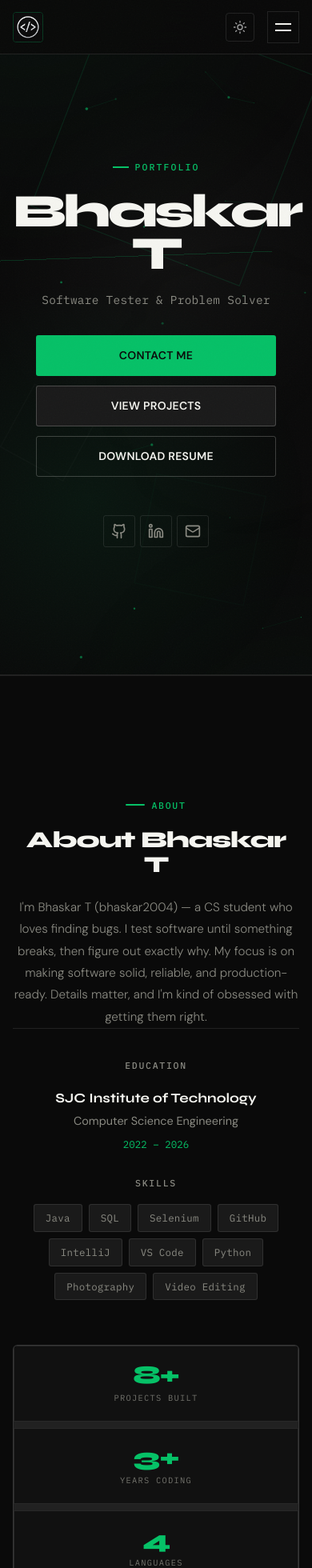
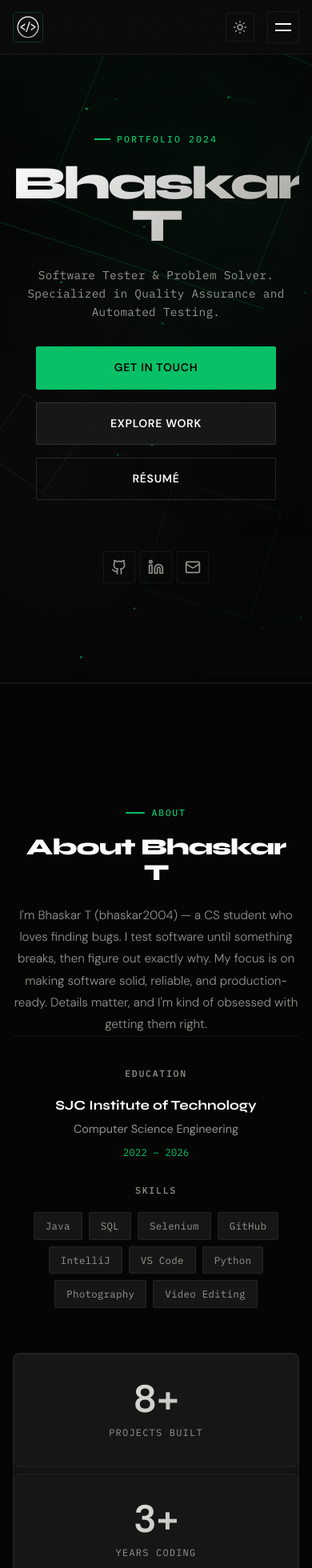
Before and after one commit to bhaskar2004/my.portfolio, a React (Vite) app: page / in a window 390 px wide. Shown: the top 1960 px of the page at 80% size. Built offline with nearby package versions, Linux system fonts and the light colour scheme.

Commit message:
improved css for ui

```diff
--- a/src/components/particles/GeometricShapes.css
+++ b/src/components/particles/GeometricShapes.css
@@ -173,79 +173,24 @@
     border-top-color: rgba(6, 193, 103, 0.06);
 }
 
-/* Float keyframes — slow, subtle */
 @keyframes shapeFloat {
-
-    0%,
-    100% {
-        transform: translateY(0px) rotate(18deg);
-        opacity: 0.6;
-    }
-
-    30% {
-        transform: translateY(-14px) rotate(21deg);
-        opacity: 0.9;
-    }
-
-    60% {
-        transform: translateY(10px) rotate(15deg);
-        opacity: 0.4;
-    }
-
-    80% {
-        transform: translateY(-8px) rotate(20deg);
-        opacity: 0.7;
-    }
-}
-
-/* Each shape animates at its own base rotation */
-.circle {
-    animation-name: shapeFloatB;
-}
-
-.square {
-    animation-name: shapeFloatC;
-}
-
-.hexagon {
-    animation: none;
-    /* Diagonal line stays static */
+    0%, 100% { transform: translate(0, 0) rotate(18deg); }
+    33% { transform: translate(20px, -20px) rotate(22deg); }
+    66% { transform: translate(-20px, 20px) rotate(14deg); }
 }
 
 @keyframes shapeFloatB {
-
-    0%,
-    100% {
-        transform: translateY(0px) rotate(30deg);
-        opacity: 0.4;
-    }
-
-    40% {
-        transform: translateY(-10px) rotate(34deg);
-        opacity: 0.7;
-    }
-
-    70% {
-        transform: translateY(8px) rotate(28deg);
-        opacity: 0.3;
-    }
+    0%, 100% { transform: translate(0, 0) rotate(30deg); }
+    33% { transform: translate(-20px, 20px) rotate(35deg); }
+    66% { transform: translate(20px, -20px) rotate(25deg); }
 }
 
 @keyframes shapeFloatC {
+    0%, 100% { transform: translate(0, 0) rotate(12deg); }
+    33% { transform: translate(15px, 15px) rotate(16deg); }
+    66% { transform: translate(-15px, -15px) rotate(8deg); }
+}
 
-    0%,
-    100% {
-        transform: translateY(0px) rotate(12deg);
-        opacity: 0.5;
-    }
-
-    35% {
-        transform: translateY(-12px) rotate(16deg);
-        opacity: 0.8;
-    }
-
-    65% {
-        transform: translateY(9px) rotate(10deg);
-        opacity: 0.3;
-    }
-}
+.triangle { animation: shapeFloat 20s infinite ease-in-out; }
+.circle { animation: shapeFloatB 24s infinite ease-in-out; }
+.square { animation: shapeFloatC 22s infinite ease-in-out; }
--- a/src/pages/Home.css
+++ b/src/pages/Home.css
@@ -5,36 +5,13 @@
 /* ── Hero ───────────────────────────────────────────────────── */
 .hero {
     min-height: 100vh;
-    padding-top: 68px;
-    /* nav height */
+    padding-top: 72px;
     display: flex;
     align-items: center;
     position: relative;
     overflow: hidden;
-}
-
-/* Subtle radial accent — bottom-right green halo */
-.hero::before {
-    content: '';
-    position: absolute;
-    bottom: -10%;
-    right: -5%;
-    width: 600px;
-    height: 600px;
-    background: radial-gradient(circle, rgba(6, 193, 103, 0.07) 0%, transparent 65%);
-    pointer-events: none;
-}
-
-/* Top-left faint gradient */
-.hero::after {
-    content: '';
-    position: absolute;
-    top: 10%;
-    left: -8%;
-    width: 500px;
-    height: 500px;
-    background: radial-gradient(circle, rgba(245, 245, 240, 0.03) 0%, transparent 70%);
-    pointer-events: none;
+    background: radial-gradient(circle at 70% 30%, rgba(6, 193, 103, 0.05) 0%, transparent 50%),
+                radial-gradient(circle at 20% 70%, rgba(255, 255, 255, 0.02) 0%, transparent 50%);
 }
 
 .hero .container {
@@ -44,84 +21,38 @@
     gap: 0;
     position: relative;
     z-index: 1;
-    padding-top: 80px;
-    padding-bottom: 80px;
-    animation: heroReveal 0.8s cubic-bezier(0.4, 0, 0.2, 1) both;
-}
-
-@keyframes heroReveal {
-    from {
-        opacity: 0;
-        transform: translateY(28px);
-    }
-
-    to {
-        opacity: 1;
-        transform: translateY(0);
-    }
-}
-
-/* Stagger children */
-.hero .container>* {
-    opacity: 0;
-    animation: fadeUp 0.6s ease forwards;
-}
-
-.hero .container>*:nth-child(1) {
-    animation-delay: 0.05s;
-}
-
-.hero .container>*:nth-child(2) {
-    animation-delay: 0.15s;
-}
-
-.hero .container>*:nth-child(3) {
-    animation-delay: 0.25s;
-}
-
-.hero .container>*:nth-child(4) {
-    animation-delay: 0.35s;
-}
-
-.hero .container>*:nth-child(5) {
-    animation-delay: 0.45s;
-}
-
-/* meta items (schema) don't count as visible children */
-
-@keyframes fadeUp {
-    from {
-        opacity: 0;
-        transform: translateY(16px);
-    }
-
-    to {
-        opacity: 1;
-        transform: translateY(0);
-    }
+    padding-top: 100px;
+    padding-bottom: 100px;
 }
 
 /* Hero name */
 .hero h1 {
-    font-size: clamp(4rem, 10vw, 8.5rem);
-    margin-bottom: 20px;
-    position: relative;
-}
-
-/* Green highlight on name */
-.hero h1 .highlight {
-    color: var(--color-primary);
+    font-size: clamp(4rem, 12vw, 9.5rem);
+    line-height: 0.85;
+    letter-spacing: -0.05em;
+    margin-bottom: 24px;
+    background: var(--gradient-text);
+    -webkit-background-clip: text;
+    background-clip: text;
+    -webkit-text-fill-color: transparent;
+    font-weight: 800;
 }
 
 /* Subtitle / descriptor */
 .hero .subtitle {
-    margin-bottom: 40px;
-    max-width: 520px;
+    font-size: clamp(1rem, 2vw, 1.4rem);
+    margin-bottom: 48px;
+    max-width: 600px;
+    color: var(--color-text-muted);
+    font-family: var(--font-mono);
+    line-height: 1.5;
 }
 
 /* CTA group */
 .hero .cta-buttons {
-    margin-bottom: 48px;
+    display: flex;
+    gap: 16px;
+    margin-bottom: 64px;
 }
 
 /* Light theme hero adjustments */
@@ -152,8 +83,56 @@
 
 /* ── About ──────────────────────────────────────────────────── */
 .about {
-    padding: 80px 0;
+    padding: 120px 0;
     border-top: 1px solid var(--color-border);
+}
+
+.about .container {
+    display: grid;
+    grid-template-columns: 1.2fr 0.8fr;
+    gap: 80px;
+    align-items: center;
+}
+
+.about-stats {
+    display: grid;
+    grid-template-columns: repeat(2, 1fr);
+    gap: 20px;
+}
+
+.stat-card {
+    background: var(--color-surface-2);
+    border: 1px solid var(--color-border);
+    padding: 32px;
+    border-radius: var(--radius-md);
+    transition: all var(--transition-base);
+    display: flex;
+    flex-direction: column;
+    gap: 8px;
+}
+
+.stat-card:hover {
+    border-color: var(--color-primary-dim);
+    transform: translateY(-5px);
+    background: var(--color-surface);
+}
+
+.stat-value {
+    font-size: 3rem;
+    font-weight: 800;
+    line-height: 1;
+    background: var(--gradient-text);
+    -webkit-background-clip: text;
+    background-clip: text;
+    -webkit-text-fill-color: transparent;
+}
+
+.stat-label {
+    font-family: var(--font-mono);
+    font-size: 0.75rem;
+    text-transform: uppercase;
+    letter-spacing: 0.1em;
+    color: var(--color-text-muted);
 }
 
 /* ── Projects ───────────────────────────────────────────────── */
--- a/src/pages/Home.jsx
+++ b/src/pages/Home.jsx
@@ -1,9 +1,26 @@
-import { ArrowUpRight, Car, Navigation as NavigationIcon, CloudRain, MapPin, HeartPulse, Newspaper, Code2, Calculator, Github, Linkedin, Mail } from 'lucide-react'
+import { useState, useRef, useEffect } from 'react'
+import { ArrowUpRight, Car, Navigation as NavigationIcon, CloudRain, MapPin, HeartPulse, Newspaper, Code2, Calculator, Github, Linkedin, Mail, ExternalLink } from 'lucide-react'
 import SEO from '../components/SEO'
 import './Home.css'
 import { useScrollReveal } from '../hooks/useScrollReveal'
 
 const Home = () => {
+    const [mousePos, setMousePos] = useState({ x: 0, y: 0 });
+    const heroRef = useRef(null);
+
+    const handleMouseMove = (e) => {
+        const { clientX, clientY } = e;
+        setMousePos({ x: clientX, y: clientY });
+    };
+
+    const handleCardMouseMove = (e) => {
+        const card = e.currentTarget;
+        const rect = card.getBoundingClientRect();
+        const x = ((e.clientX - rect.left) / rect.width) * 100;
+        const y = ((e.clientY - rect.top) / rect.height) * 100;
+        card.style.setProperty('--mouse-x', `${x}%`);
+        card.style.setProperty('--mouse-y', `${y}%`);
+    };
     const homeFaq = [
         {
             question: 'Who is Bhaskar T?',
@@ -45,6 +62,8 @@ const Home = () => {
             <section
                 className="hero"
                 id="home"
+                onMouseMove={handleMouseMove}
+                ref={heroRef}
                 itemScope
                 itemType="https://schema.org/Person"
             >
@@ -59,28 +78,30 @@ const Home = () => {
                 <div className="container">
                     {/* Eyebrow label */}
                     <div className="portfolio-label font-mono" aria-label="Portfolio site">
-                        Portfolio
+                        Portfolio 2024
                     </div>
 
                     {/* Name — clean h1 for SEO */}
-                    <h1 itemProp="name">Bhaskar T</h1>
+                    <h1 itemProp="name">
+                        Bhaskar <span className="highlight">T</span>
+                    </h1>
 
                     {/* Role descriptor */}
                     <p className="subtitle font-mono" itemProp="description">
-                        Software Tester &amp;&nbsp;Problem Solver
+                        Software Tester &amp;&nbsp;Problem Solver. Specialized in Quality Assurance and Automated Testing.
                     </p>
 
                     {/* CTA buttons */}
                     <div className="cta-buttons">
-                        <a href="#contact" className="btn primary">Contact Me</a>
-                        <a href="#projects" className="btn secondary">View Projects</a>
+                        <a href="#contact" className="btn primary">Get in Touch</a>
+                        <a href="#projects" className="btn secondary">Explore Work</a>
                         <a
                             href="/resume.pdf"
                             download="Bhaskar_T_Resume.pdf"
                             className="btn outline"
                             aria-label="Download Bhaskar T resume PDF"
                         >
-                            Download Resume
+                            Résumé
                         </a>
                     </div>
 
@@ -159,21 +180,21 @@ const Home = () => {
 
                     {/* Right column: stats */}
                     <div className="about-stats reveal reveal-delay-2">
-                        <div className="about-stat">
-                            <div className="number">8+</div>
-                            <div className="label">Projects Built</div>
+                        <div className="stat-card">
+                            <span className="stat-value">8+</span>
+                            <span className="stat-label">Projects Built</span>
                         </div>
-                        <div className="about-stat">
-                            <div className="number">3+</div>
-                            <div className="label">Years Coding</div>
+                        <div className="stat-card">
+                            <span className="stat-value">3+</span>
+                            <span className="stat-label">Years Coding</span>
                         </div>
-                        <div className="about-stat">
-                            <div className="number">4</div>
-                            <div className="label">Languages</div>
+                        <div className="stat-card">
+                            <span className="stat-value">4</span>
+                            <span className="stat-label">Languages</span>
                         </div>
-                        <div className="about-stat">
-                            <div className="number">∞</div>
-                            <div className="label">Bugs Squashed</div>
+                        <div className="stat-card">
+                            <span className="stat-value">∞</span>
+                            <span className="stat-label">Bugs Squashed</span>
                         </div>
                     </div>
                 </div>
@@ -193,7 +214,7 @@ const Home = () => {
                     <div className="projects-grid reveal reveal-delay-1">
 
                         {/* #01 */}
-                        <article className="project-card reveal">
+                        <article className="project-card reveal" onMouseMove={handleCardMouseMove}>
                             <div className="project-header">
                                 <div className="project-icon"><Car size={20} /></div>
                                 <div className="project-meta">
@@ -216,7 +237,7 @@ const Home = () => {
                         </article>
 
                         {/* #02 */}
-                        <article className="project-card reveal reveal-delay-1">
+                        <article className="project-card reveal reveal-delay-1" onMouseMove={handleCardMouseMove}>
                             <div className="project-header">
                                 <div className="project-icon"><NavigationIcon size={20} /></div>
                                 <div className="project-meta">
@@ -239,7 +260,7 @@ const Home = () => {
                         </article>
 
                         {/* #03 */}
-                        <article className="project-card reveal reveal-delay-2">
+                        <article className="project-card reveal reveal-delay-2" onMouseMove={handleCardMouseMove}>
                             <div className="project-header">
                                 <div className="project-icon"><CloudRain size={20} /></div>
                                 <div className="project-meta">
@@ -262,7 +283,7 @@ const Home = () => {
                         </article>
 
                         {/* #04 */}
-                        <article className="project-card featured reveal reveal-delay-1">
+                        <article className="project-card featured reveal reveal-delay-1" onMouseMove={handleCardMouseMove}>
                             <div className="project-header">
                                 <div className="project-icon"><MapPin size={20} /></div>
                                 <div className="project-meta">
@@ -289,7 +310,7 @@ const Home = () => {
                         </article>
 
                         {/* #05 */}
-                        <article className="project-card featured">
+                        <article className="project-card featured" onMouseMove={handleCardMouseMove}>
                             <div className="project-header">
                                 <div className="project-icon"><HeartPulse size={20} /></div>
                                 <div className="project-meta">
@@ -316,7 +337,7 @@ const Home = () => {
                         </article>
 
                         {/* #06 */}
-                        <article className="project-card featured">
+                        <article className="project-card featured" onMouseMove={handleCardMouseMove}>
                             <div className="project-header">
                                 <div className="project-icon"><Newspaper size={20} /></div>
                                 <div className="project-meta">
@@ -343,7 +364,7 @@ const Home = () => {
                         </article>
 
                         {/* #07 */}
-                        <article className="project-card featured">
+                        <article className="project-card featured" onMouseMove={handleCardMouseMove}>
                             <div className="project-header">
                                 <div className="project-icon"><Code2 size={20} /></div>
                                 <div className="project-meta">
@@ -370,7 +391,7 @@ const Home = () => {
                         </article>
 
                         {/* #08 */}
-                        <article className="project-card featured">
+                        <article className="project-card featured" onMouseMove={handleCardMouseMove}>
                             <div className="project-header">
                                 <div className="project-icon"><Calculator size={20} /></div>
                                 <div className="project-meta">
--- a/src/styles/global.css
+++ b/src/styles/global.css
@@ -12,29 +12,30 @@
    ============================================ */
 :root {
     /* — Core Palette — */
-    --color-bg: #0a0a0a;
-    --color-surface: #111111;
-    --color-surface-2: #1a1a1a;
-    --color-surface-glass: rgba(17, 17, 17, 0.85);
-    --color-text: #f5f5f0;
-    --color-text-muted: #8a8a82;
-    --color-text-dark: #444440;
-    --color-border: rgba(245, 245, 240, 0.1);
-    --color-border-strong: rgba(245, 245, 240, 0.22);
+    --color-bg: #050505;
+    --color-surface: #0f0f0f;
+    --color-surface-2: #161616;
+    --color-surface-glass: rgba(10, 10, 10, 0.75);
+    --color-text: #fdfdfc;
+    --color-text-muted: #94948e;
+    --color-text-dark: #52524d;
+    --color-border: rgba(255, 255, 255, 0.06);
+    --color-border-strong: rgba(255, 255, 255, 0.12);
 
     /* — Uber Signature Green — */
     --color-primary: #06C167;
-    --color-primary-dim: rgba(6, 193, 103, 0.12);
-    --color-primary-glow: rgba(6, 193, 103, 0.3);
+    --color-primary-rgb: 6, 193, 103;
+    --color-primary-dim: rgba(6, 193, 103, 0.08);
+    --color-primary-glow: rgba(6, 193, 103, 0.25);
 
     /* — Secondary / White Accent — */
-    --color-accent: #f5f5f0;
-    --color-secondary: #2a2a2a;
+    --color-accent: #fdfdfc;
+    --color-secondary: #222222;
 
     /* — Gradients — */
-    --gradient-primary: linear-gradient(135deg, #06C167 0%, #04a857 100%);
-    --gradient-text: linear-gradient(135deg, #f5f5f0 0%, #9a9a92 100%);
-    --gradient-green: linear-gradient(135deg, #06C167, #00e87a);
+    --gradient-primary: linear-gradient(135deg, #06C167 0%, #029a50 100%);
+    --gradient-text: linear-gradient(135deg, #fdfdfc 0%, #a1a19a 100%);
+    --gradient-glass: linear-gradient(135deg, rgba(255, 255, 255, 0.05) 0%, rgba(255, 255, 255, 0) 100%);
     --color-particle-rgb: 6, 193, 103;
 
     /* — Spacing — */
@@ -56,27 +57,27 @@
     --font-size-lg: 1.125rem;
     --font-size-xl: 1.25rem;
     --font-size-2xl: 1.5rem;
-    --font-size-3xl: 2rem;
-    --font-size-4xl: 3rem;
+    --font-size-3xl: 2.25rem;
+    --font-size-4xl: 3.5rem;
 
     /* — Border Radius — */
-    --radius-sm: 3px;
-    --radius-md: 6px;
-    --radius-lg: 12px;
-    --radius-xl: 20px;
+    --radius-sm: 2px;
+    --radius-md: 8px;
+    --radius-lg: 16px;
+    --radius-xl: 24px;
     --radius-full: 9999px;
 
     /* — Transitions — */
-    --transition-fast: 0.12s cubic-bezier(0.4, 0, 0.2, 1);
-    --transition-base: 0.25s cubic-bezier(0.4, 0, 0.2, 1);
-    --transition-slow: 0.45s cubic-bezier(0.4, 0, 0.2, 1);
+    --transition-fast: 0.15s cubic-bezier(0.23, 1, 0.32, 1);
+    --transition-base: 0.35s cubic-bezier(0.23, 1, 0.32, 1);
+    --transition-slow: 0.6s cubic-bezier(0.23, 1, 0.32, 1);
 
     /* — Shadows — */
-    --shadow-sm: 0 1px 3px rgba(0, 0, 0, 0.6);
-    --shadow-md: 0 4px 12px rgba(0, 0, 0, 0.5);
-    --shadow-lg: 0 12px 32px rgba(0, 0, 0, 0.55);
-    --shadow-glow: 0 0 24px rgba(6, 193, 103, 0.2);
-    --shadow-card: 0 0 0 1px rgba(245, 245, 240, 0.08), 0 8px 24px rgba(0, 0, 0, 0.4);
+    --shadow-sm: 0 2px 4px rgba(0, 0, 0, 0.2);
+    --shadow-md: 0 8px 16px rgba(0, 0, 0, 0.3);
+    --shadow-lg: 0 16px 48px rgba(0, 0, 0, 0.4);
+    --shadow-glow: 0 0 20px rgba(6, 193, 103, 0.2);
+    --shadow-card: 0 0 0 1px var(--color-border), 0 12px 32px -8px rgba(0, 0, 0, 0.5);
 
     /* — Z-index — */
     --z-background: 0;
@@ -185,7 +186,7 @@ a {
    SCROLLBAR
    ============================================ */
 ::-webkit-scrollbar {
-    width: 6px;
+    width: 10px;
 }
 
 ::-webkit-scrollbar-track {
@@ -193,8 +194,10 @@ a {
 }
 
 ::-webkit-scrollbar-thumb {
-    background: var(--color-text-dark);
-    border-radius: 3px;
+    background: #1a1a1a;
+    border: 3px solid var(--color-bg);
+    border-radius: 100px;
+    transition: background var(--transition-fast);
 }
 
 ::-webkit-scrollbar-thumb:hover {
@@ -432,13 +435,14 @@ h3 {
 .btn {
     display: inline-flex;
     align-items: center;
-    gap: 8px;
-    padding: 13px 24px;
+    justify-content: center;
+    gap: 10px;
+    padding: 14px 28px;
     border-radius: var(--radius-sm);
     font-family: var(--font-sans);
     font-size: var(--font-size-sm);
-    font-weight: 600;
-    letter-spacing: 0.02em;
+    font-weight: 700;
+    letter-spacing: 0.05em;
     text-transform: uppercase;
     border: none;
     cursor: pointer;
@@ -447,6 +451,7 @@ h3 {
     overflow: hidden;
     text-decoration: none;
     white-space: nowrap;
+    z-index: 1;
 
     /* Default: ghost style */
     background: transparent;
@@ -454,41 +459,47 @@ h3 {
     border: 1px solid var(--color-border-strong);
 }
 
-.btn::after {
+.btn::before {
     content: '';
     position: absolute;
-    inset: 0;
+    top: 0;
+    left: 0;
+    width: 100%;
+    height: 100%;
     background: var(--color-text);
-    opacity: 0;
-    transition: opacity var(--transition-fast);
-    border-radius: inherit;
+    transform: scaleX(0);
+    transform-origin: right;
+    transition: transform var(--transition-base);
+    z-index: -1;
+    opacity: 0.1;
 }
 
 .btn:hover {
     color: var(--color-text);
-    border-color: var(--color-border-strong);
+    border-color: var(--color-text);
+    transform: translateY(-2px);
 }
 
-.btn:hover::after {
-    opacity: 0.05;
+.btn:hover::before {
+    transform: scaleX(1);
+    transform-origin: left;
 }
 
 .btn.primary {
     background: var(--color-primary);
-    color: #0a0a0a;
-    border-color: transparent;
-    font-weight: 700;
+    color: #000;
+    border-color: var(--color-primary);
 }
 
-.btn.primary::after {
+.btn.primary::before {
     background: #000;
+    opacity: 0.15;
 }
 
 .btn.primary:hover {
     background: #08d972;
-    color: #0a0a0a;
-    box-shadow: 0 6px 20px rgba(6, 193, 103, 0.35);
-    transform: translateY(-1px);
+    border-color: #08d972;
+    box-shadow: 0 8px 24px rgba(6, 193, 103, 0.4);
 }
 
 .btn.secondary {
@@ -499,7 +510,7 @@ h3 {
 
 .btn.secondary:hover {
     background: var(--color-surface-2);
-    border-color: rgba(245, 245, 240, 0.3);
+    border-color: var(--color-text);
 }
 
 .btn.outline {
@@ -509,41 +520,38 @@ h3 {
 }
 
 .btn.outline:hover {
-    background: var(--color-surface-2);
+    border-color: var(--color-text);
+    background: rgba(255, 255, 255, 0.03);
 }
 
 /* ============================================
    GLASS CARDS
    ============================================ */
 .glass-card {
-    background: var(--color-surface);
+    background: var(--color-surface-glass);
+    backdrop-filter: blur(12px);
+    -webkit-backdrop-filter: blur(12px);
     border: 1px solid var(--color-border);
     border-radius: var(--radius-lg);
     padding: var(--spacing-lg);
-    transition: border-color var(--transition-base), box-shadow var(--transition-base);
+    transition: all var(--transition-base);
     position: relative;
     overflow: hidden;
 }
 
-.glass-card::before {
+.glass-card::after {
     content: '';
     position: absolute;
-    top: 0;
-    left: 0;
-    right: 0;
-    height: 1px;
-    background: linear-gradient(90deg, transparent, rgba(6, 193, 103, 0.4), transparent);
-    opacity: 0;
-    transition: opacity var(--transition-base);
+    inset: 0;
+    background: var(--gradient-glass);
+    opacity: 0.4;
+    pointer-events: none;
 }
 
 .glass-card:hover {
     border-color: var(--color-border-strong);
     box-shadow: var(--shadow-card);
-}
-
-.glass-card:hover::before {
-    opacity: 1;
+    transform: translateY(-4px);
 }
 
 /* ============================================
@@ -814,24 +822,22 @@ h3 {
     background: var(--color-surface);
     border: 1px solid var(--color-border);
     border-radius: var(--radius-md);
-    padding: 32px 28px;
+    padding: 36px 32px;
     display: flex;
     flex-direction: column;
-    gap: 16px;
-    transition: background var(--transition-base);
-    transform-style: preserve-3d;
-    perspective: 1000px;
-    will-change: transform;
+    gap: 20px;
+    transition: all var(--transition-base);
     position: relative;
     overflow: hidden;
-    cursor: default;
+    cursor: pointer;
+    transform-style: preserve-3d;
 }
 
-.project-card::after {
+.project-card::before {
     content: '';
     position: absolute;
     inset: 0;
-    background: var(--color-primary-dim);
+    background: radial-gradient(circle at var(--mouse-x, 50%) var(--mouse-y, 50%), rgba(6, 193, 103, 0.1) 0%, transparent 70%);
     opacity: 0;
     transition: opacity var(--transition-base);
     pointer-events: none;
@@ -839,14 +845,17 @@ h3 {
 
 .project-card:hover {
     background: var(--color-surface-2);
+    border-color: var(--color-primary-dim);
+    transform: translateY(-8px) scale(1.02);
+    box-shadow: 0 20px 40px -20px rgba(0, 0, 0, 0.6);
 }
 
-.project-card:hover::after {
+.project-card:hover::before {
     opacity: 1;
 }
 
 .project-card.featured {
-    /* no extra styles needed — clean grid look */
+    border-color: var(--color-primary-dim);
 }
 
 .project-header {
```
Also changed, not shown: src/components/layout/Footer.css (+14 -17 lines), src/components/layout/Footer.jsx (+15 -20 lines), src/components/layout/Navigation.css (+26 -40 lines), src/components/particles/ParticleCanvas.jsx (+16 -1 lines), src/pages/Resume.css (+12 -13 lines), src/pages/Workshops.css (+20 -51 lines).
